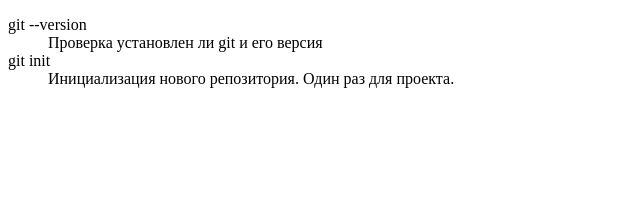
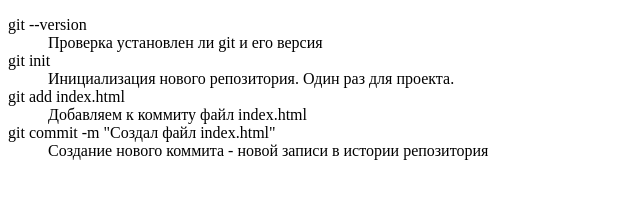
Before and after one commit to An1rey/homerwork, a plain HTML site: page index.html in a window 1280 px wide. Shown: the whole page, without its empty margins (0-640 px from the left). Drawn offline with Linux system fonts and the light colour scheme.

Commit message:
Добавил еще две команды

```diff
--- a/index.html
+++ b/index.html
@@ -16,6 +16,14 @@
         <dd>
             Инициализация нового репозитория. Один раз для проекта.
         </dd>
+        <dt>git add index.html</dt>
+        <dd>
+            Добавляем к коммиту файл index.html
+        </dd>
+        <dt>git commit -m "Создал файл index.html"</dt>
+        <dd>
+            Создание нового коммита - новой записи в истории репозитория
+        </dd>
     </dl>
 </body>
 </html>
```
